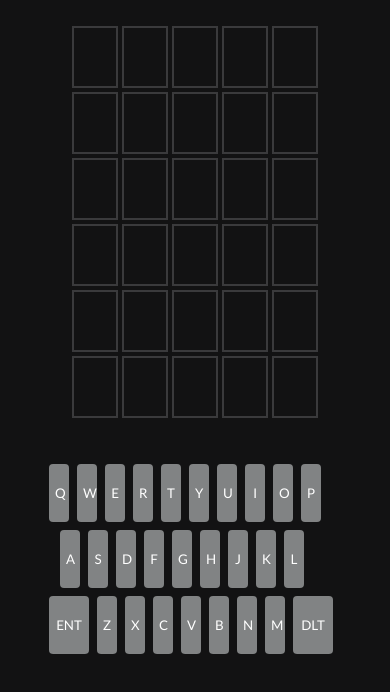
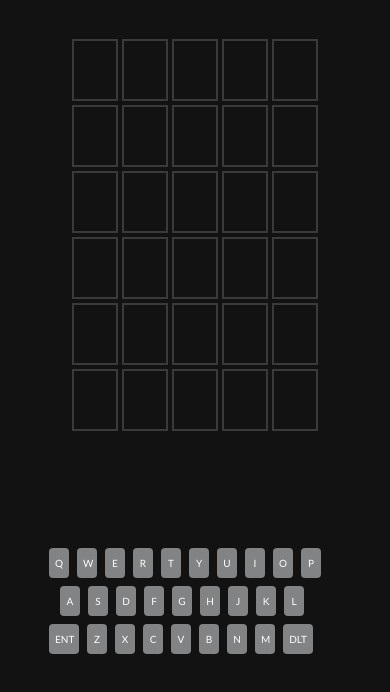
Before and after one commit to AlexLieb83/wordle-game, a plain HTML site: page index.html in a window 390 px wide. Shown: the part 110-802 px from the top of the page. Drawn offline with Linux system fonts and the light colour scheme.

Commit message:
bug fixing mobile

```diff
--- a/wordle.css
+++ b/wordle.css
@@ -127,11 +127,12 @@ body {
 
   .key-container button {
     width: 20px;
-    height: 58px;
+    height: 30px;
     border-radius: 4px;
     border: none;
     background-color: #818384;
     margin: 4px;
+    font-size: 10px;
   }
 
   .key-container button:nth-child(11) {
@@ -140,6 +141,6 @@ body {
 
   .key-container button:nth-child(20),
   .key-container button:nth-child(28) {
-    width: 40px;
+    width: 30px;
   }
 }
```
